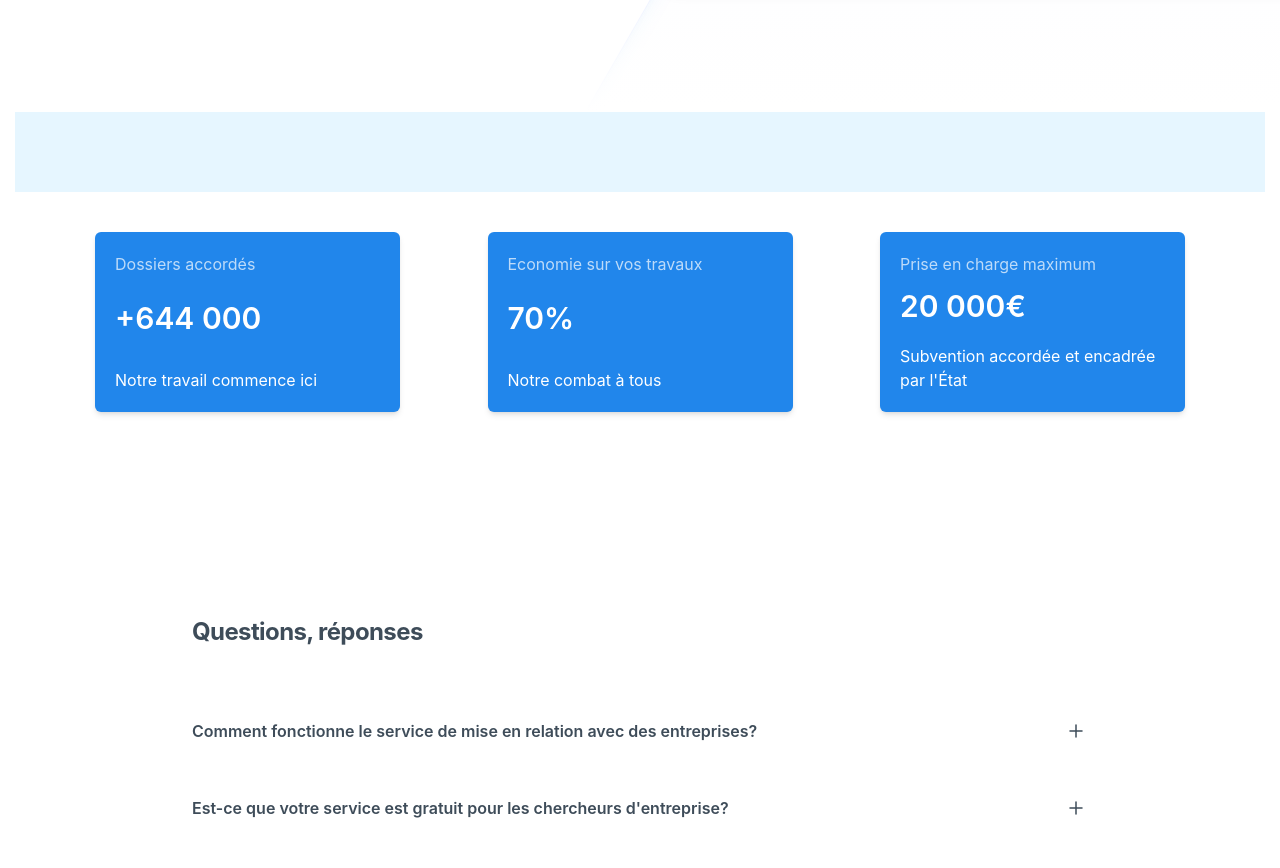
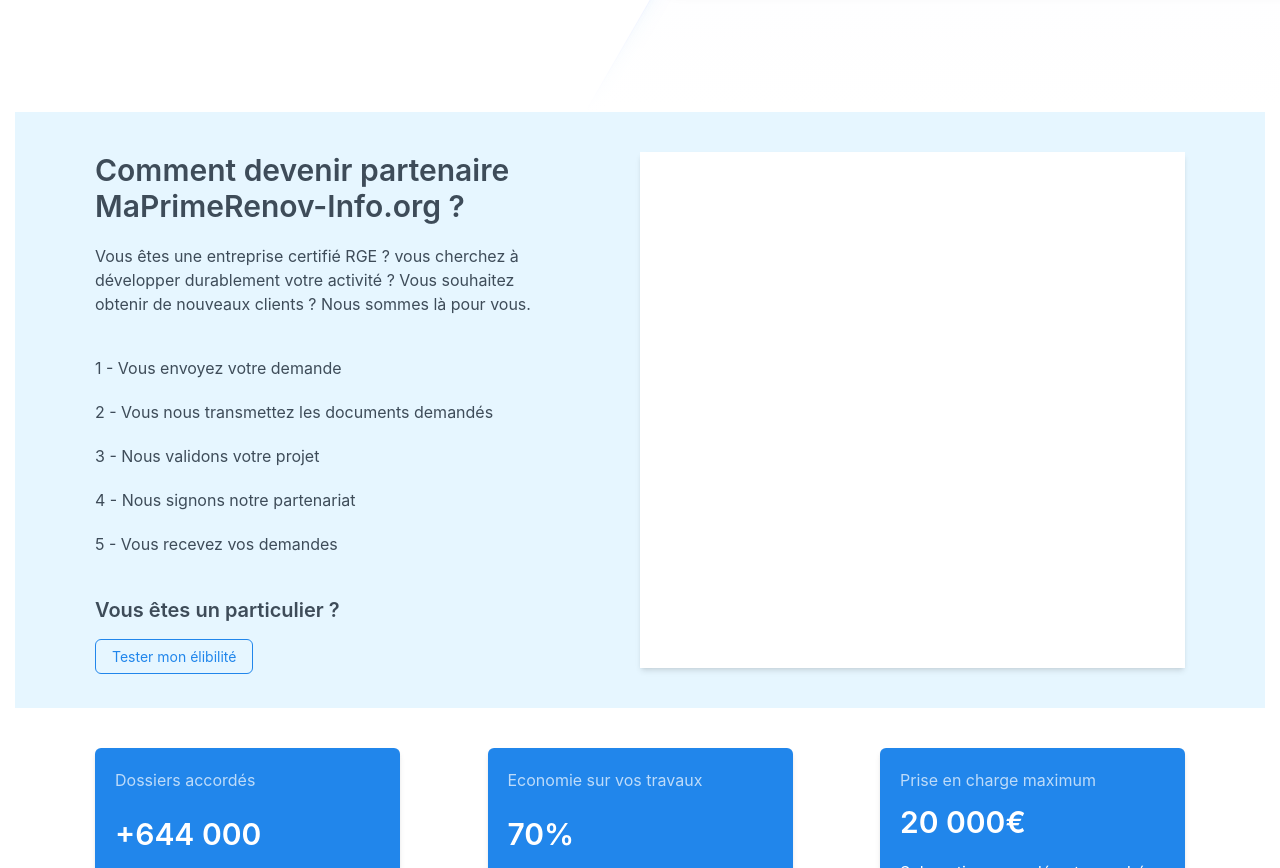
Before and after one commit to magicniclus/maprimerenov2, a Next.js app: page /entreprise in a window 1280 px wide. Shown: the part 681-1549 px from the top of the page. Built offline with nearby package versions, Linux system fonts and the light colour scheme.

Commit message:
Update Entreprise.js

```diff
--- a/components/forms/Entreprise.js
+++ b/components/forms/Entreprise.js
@@ -1,8 +1,38 @@
 import React from "react";
+import ButtonWithBorder from "../button/ButtonWithBorder";
 
 const Entreprise = () => {
   return (
-    <section className="w-full max-w-[1250px] px-0 py-0 lg:px-20 lg:py-10 mx-auto flex justify-between items-stretch lg:flex-row flex-col bg-light"></section>
+    <section className="w-full max-w-[1250px] px-0 py-0 lg:px-20 lg:py-10 mx-auto flex justify-between items-stretch lg:flex-row flex-col bg-light">
+      <div className="w-5/12">
+        <h2 className="text-3xl text-dark font-semibold">
+          Comment devenir partenaire MaPrimeRenov-Info.org ?
+        </h2>
+        <p className="mt-5 text-dark">
+          Vous êtes une entreprise certifié RGE ? vous cherchez à développer
+          durablement votre activité ? Vous souhaitez obtenir de nouveaux
+          clients ? Nous sommes là pour vous.
+        </p>
+        <ul className="text-dark mt-10">
+          <li className="">1 - Vous envoyez votre demande</li>
+          <li className="mt-5">
+            2 - Vous nous transmettez les documents demandés
+          </li>
+          <li className="mt-5">3 - Nous validons votre projet</li>
+          <li className="mt-5">4 - Nous signons notre partenariat</li>
+          <li className="mt-5">5 - Vous recevez vos demandes</li>
+        </ul>
+        <div className="mt-10">
+          <h2 className="text-xl text-dark font-semibold">
+            Vous êtes un particulier ?
+          </h2>
+          <div className="mt-5">
+            <ButtonWithBorder value="Tester mon élibilité" link="/estimaiton" />
+          </div>
+        </div>
+      </div>
+      <form className="w-6/12 bg-white shadow-md py-10 px-5"></form>
+    </section>
   );
 };
 
```
